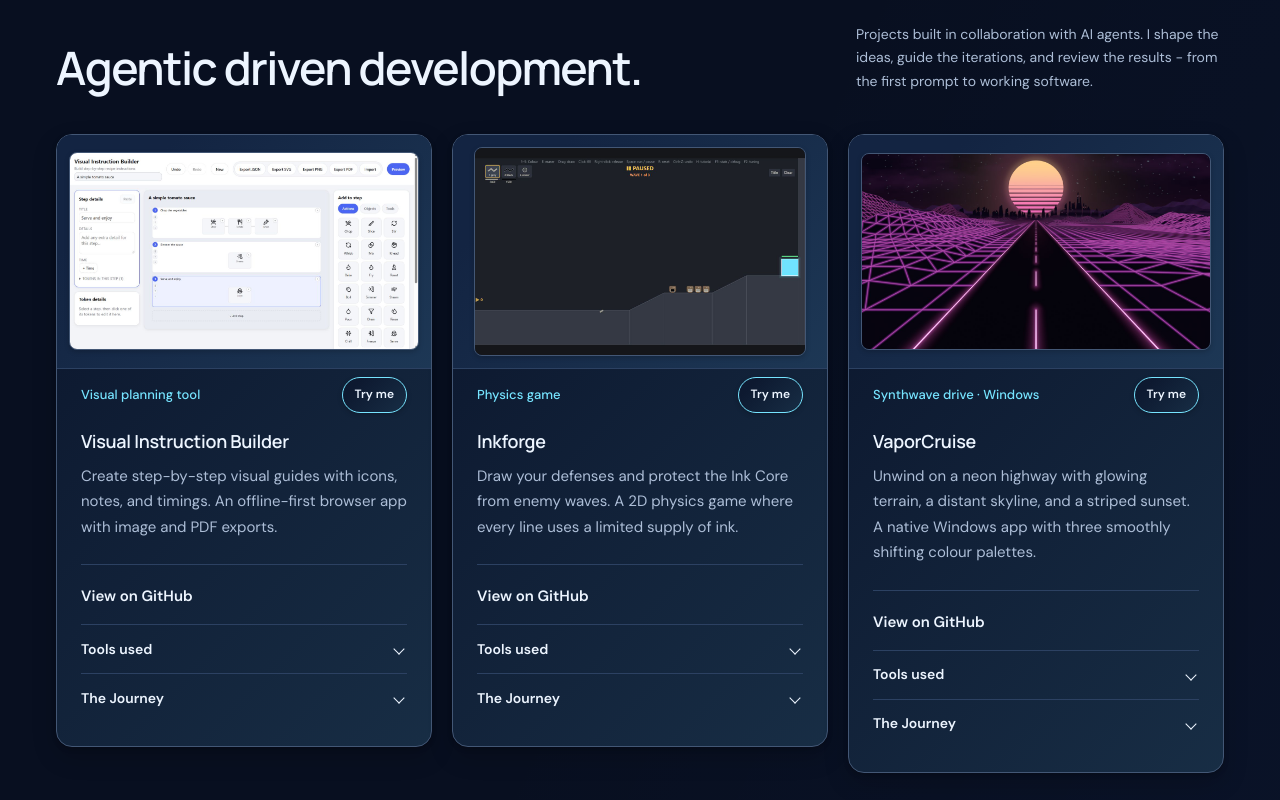
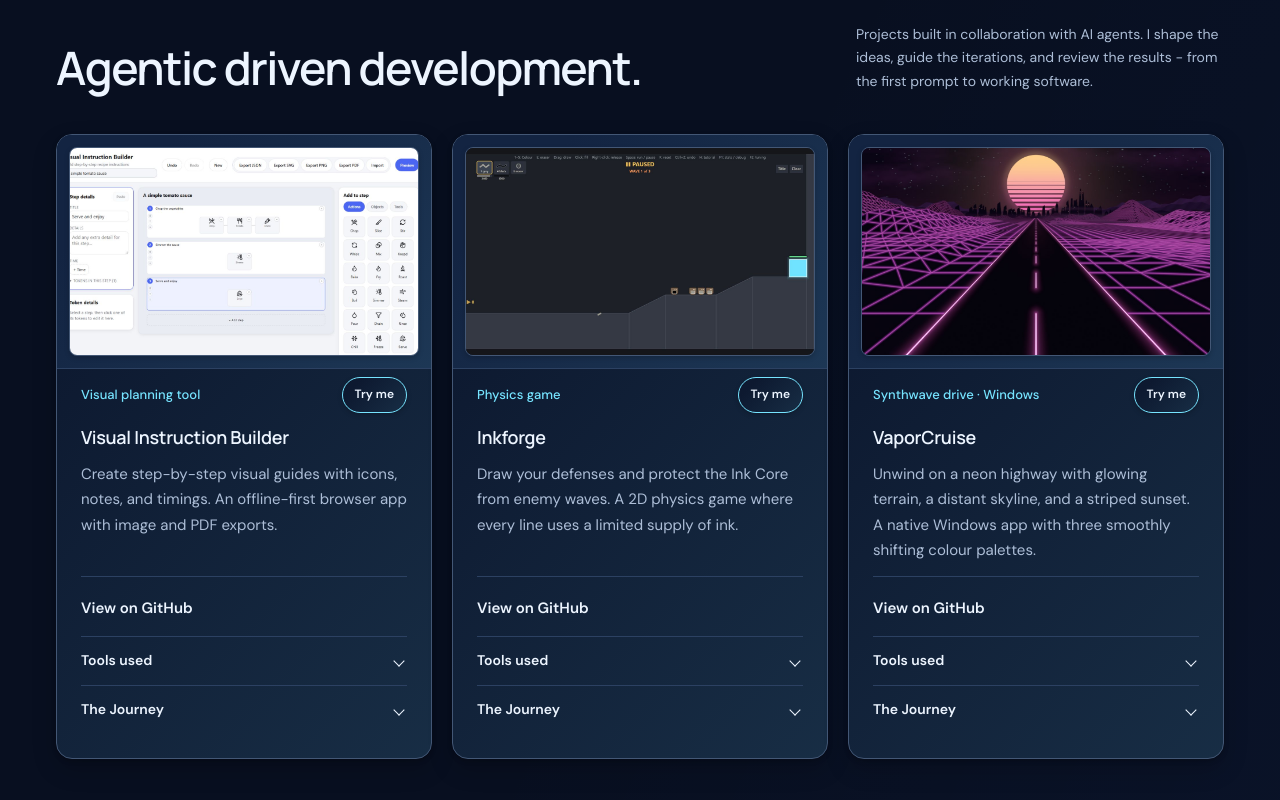
Before and after one commit to P-Leidel/landing_page, a website with bundled scripts: page index.html in a window 1280 px wide. Shown: the part 1460-2260 px from the top of the page. Built offline with nearby package versions, Linux system fonts and the light colour scheme.

Commit message:
Align project card sizes and spacing

```diff
--- a/styles.css
+++ b/styles.css
@@ -94,13 +94,14 @@ h1 { margin-top: 1.3rem; font-size: clamp(4rem, 8.5vw, 8rem); font-weight: 750;
 .section-header { display: flex; justify-content: space-between; align-items: end; gap: 2rem; margin-bottom: 2.5rem; }
 h2 { margin-top: .75rem; font-size: clamp(2rem, 3.6vw, 3.4rem); line-height: 1.15; font-weight: 650; letter-spacing: -.045em; }
 .section-note { font-size: .875rem; color: var(--muted); line-height: 1.7; white-space: pre-line; }
-.project-grid { display: grid; grid-template-columns: repeat(3, minmax(0, 1fr)); align-items: start; gap: 1.25rem; }
+.project-grid { display: grid; grid-template-columns: repeat(3, minmax(0, 1fr)); align-items: stretch; gap: 1.25rem; }
 .project-card { border: 1px solid var(--line); border-radius: 6px; overflow: hidden; background: var(--surface); }
-.project-card-featured { display: flex; flex-direction: column; }
+/* Shared tracks align each section without fixed card heights or clipped text. */
+.projects-section .project-card.project-card-featured { display: grid; grid-template-rows: subgrid; grid-row: span 6; row-gap: 0; }
 .project-screenshot { position: relative; display: grid; place-items: center; aspect-ratio: 8 / 5; background: var(--surface-raised); border-bottom: 1px solid var(--line); overflow: hidden; }
-.project-screenshot img { position: absolute; display: block; width: auto; height: auto; max-width: calc(100% - 1.5rem); max-height: calc(100% - 1.5rem); border: 1px solid var(--card-border, var(--line)); border-radius: 8px; box-shadow: var(--control-shadow, 0 2px 5px #0001); }
+.project-screenshot img { position: absolute; inset: .75rem; display: block; width: calc(100% - 1.5rem); height: calc(100% - 1.5rem); object-fit: cover; object-position: center; border: 1px solid var(--card-border, var(--line)); border-radius: 8px; box-shadow: var(--control-shadow, 0 2px 5px #0001); }
 .project-screenshot:focus-visible { outline-offset: -4px; }
-.project-card-featured .project-content { display: flex; flex: 1; flex-direction: column; align-items: flex-start; }
+.project-card-featured .project-content { display: grid; grid-template-rows: subgrid; grid-row: span 5; row-gap: .75rem; align-items: start; }
 .project-category { color: var(--accent); font-size: .8125rem; font-weight: 500; }
 .project-repo { display: flex; align-items: center; justify-content: space-between; gap: 1rem; align-self: stretch; min-height: 48px; margin-top: auto; padding-top: 1rem; border-top: 1px solid var(--line); font-size: .9375rem; font-weight: 600; }
 .project-repo:hover { color: var(--accent); }
@@ -135,6 +136,10 @@ h2 { margin-top: .75rem; font-size: clamp(2rem, 3.6vw, 3.4rem); line-height: 1.1
   .gallery-stage img { max-height: max(120px, calc(100dvh - 20rem)); }
 }
 .projects-section .project-card { display: flex; flex-direction: column; }
+.project-card-featured .project-content > h3,
+.project-card-featured .project-content > p { margin: 0; }
+.project-card-featured .project-repo { margin-top: 0; }
+.project-card-featured .project-details { margin-top: 0; }
 .projects-section .project-preview { height: auto; min-height: 0; aspect-ratio: 8 / 5; border-right: 0; border-bottom: 1px solid var(--line); }
 .project-preview { position: relative; height: 190px; display: grid; place-items: center; background: var(--surface-raised); border-bottom: 1px solid var(--line); }
 .project-index { position: absolute; top: 1rem; left: 1.15rem; color: var(--muted); font: .75rem var(--sans); }
```
